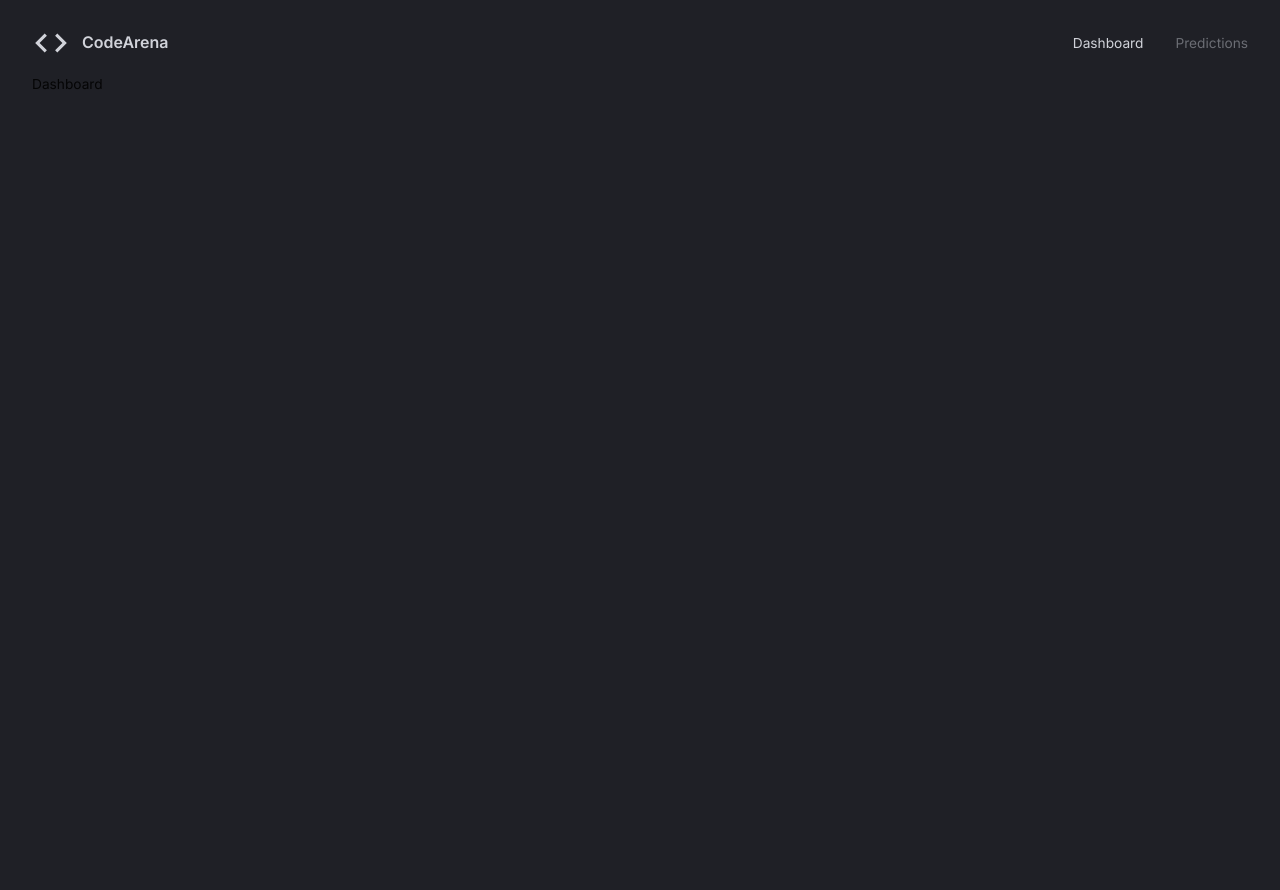
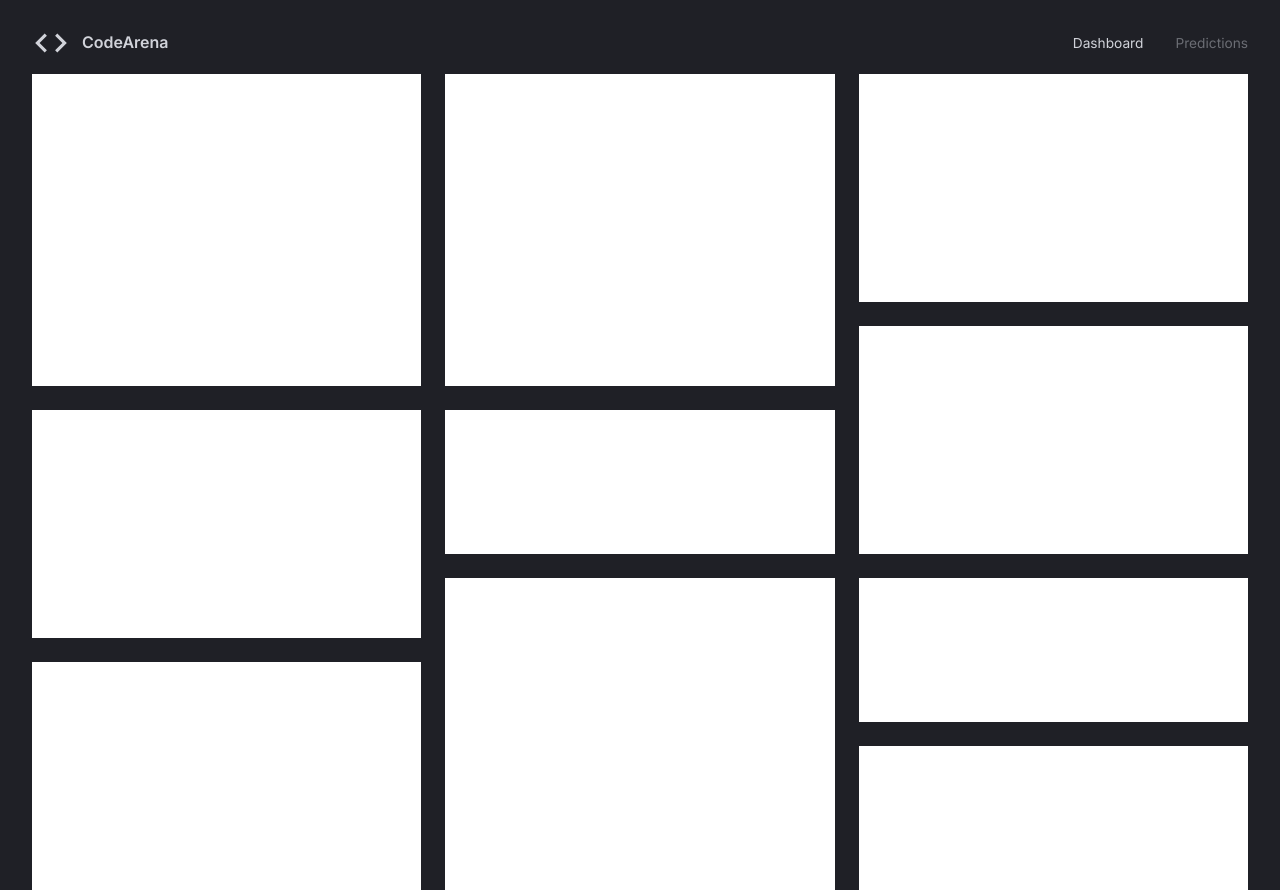
Before and after one commit to mohak64/Dashboard-for-MBM-Contest, a React (Vite) app in the folder client/: page / in a window 1280 px wide. Before the commit the page ends 800 px from the top, so only its background shows below. Built offline with nearby package versions, Linux system fonts and the light colour scheme.

Commit message:
grid in action

```diff
--- a/client/src/scenes/dashboard/index.tsx
+++ b/client/src/scenes/dashboard/index.tsx
@@ -13,18 +13,32 @@
  "g h i"
  "g h j"
  "g h j"
-`
+`;
 
 const Dashboard = (props: Props) => {
   const { palette } = useTheme();
   return (
-    <Box width="100%" height="100%" display="grid" gap="1.5rem"
-    sx={{
-      gridTemplateColumns: "repeat(3, minmax(370px, 1fr))",
-      gridTemplateRows: "repeat(10,minmax(60px, 1fr))",
-      gridTemplateAreas: gridTemplate,
-    }}>
-      Dashboard
+    <Box
+      width="100%"
+      height="100%"
+      display="grid"
+      gap="1.5rem"
+      sx={{
+        gridTemplateColumns: "repeat(3, minmax(370px, 1fr))",
+        gridTemplateRows: "repeat(10,minmax(60px, 1fr))",
+        gridTemplateAreas: gridTemplate,
+      }}
+    >
+      <Box bgcolor="#fff" gridArea="a"></Box>
+      <Box bgcolor="#fff" gridArea="b"></Box>
+      <Box bgcolor="#fff" gridArea="c"></Box>
+      <Box bgcolor="#fff" gridArea="d"></Box>
+      <Box bgcolor="#fff" gridArea="e"></Box>
+      <Box bgcolor="#fff" gridArea="f"></Box>
+      <Box bgcolor="#fff" gridArea="g"></Box>
+      <Box bgcolor="#fff" gridArea="h"></Box>
+      <Box bgcolor="#fff" gridArea="i"></Box>
+      <Box bgcolor="#fff" gridArea="j"></Box>
     </Box>
   );
 };
```
